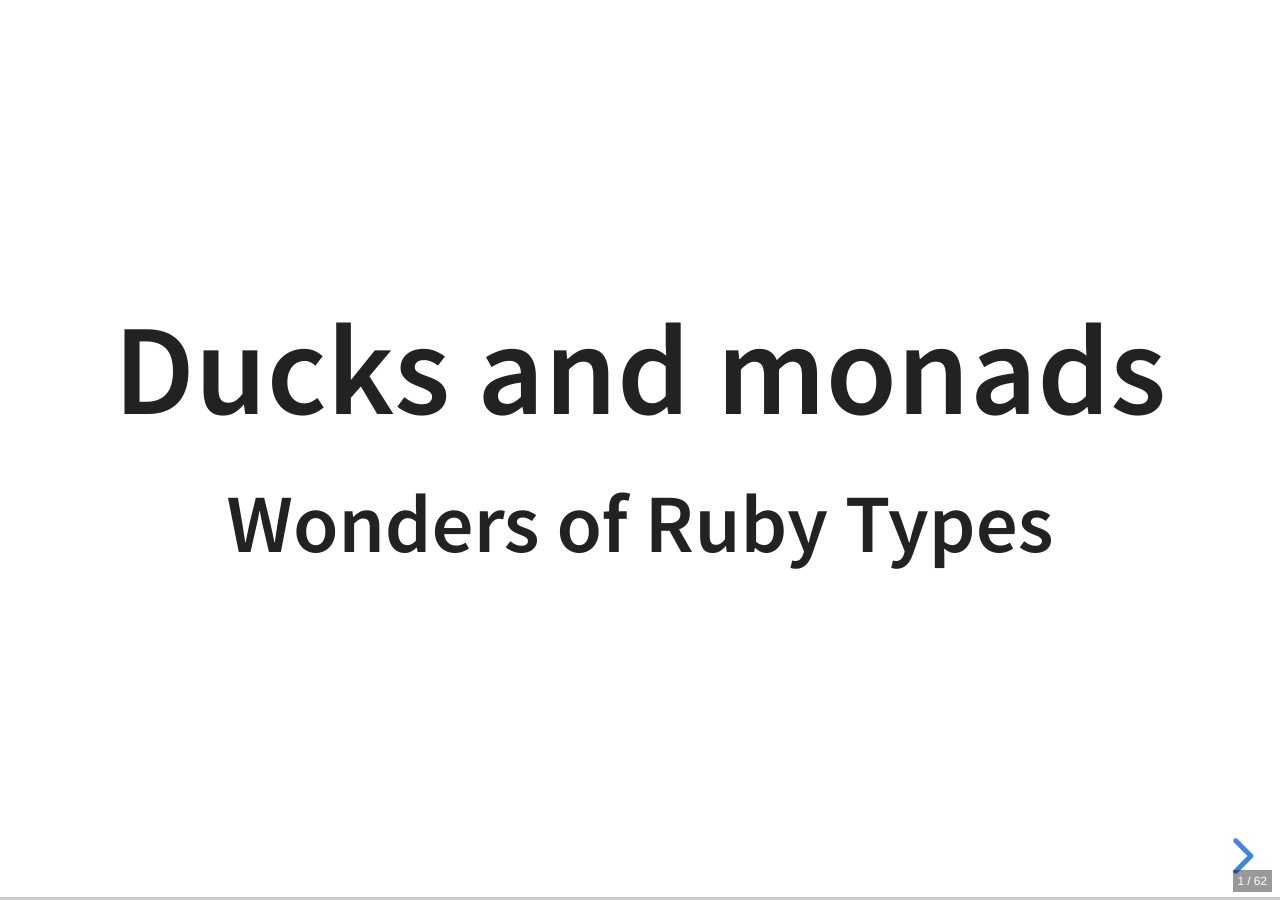
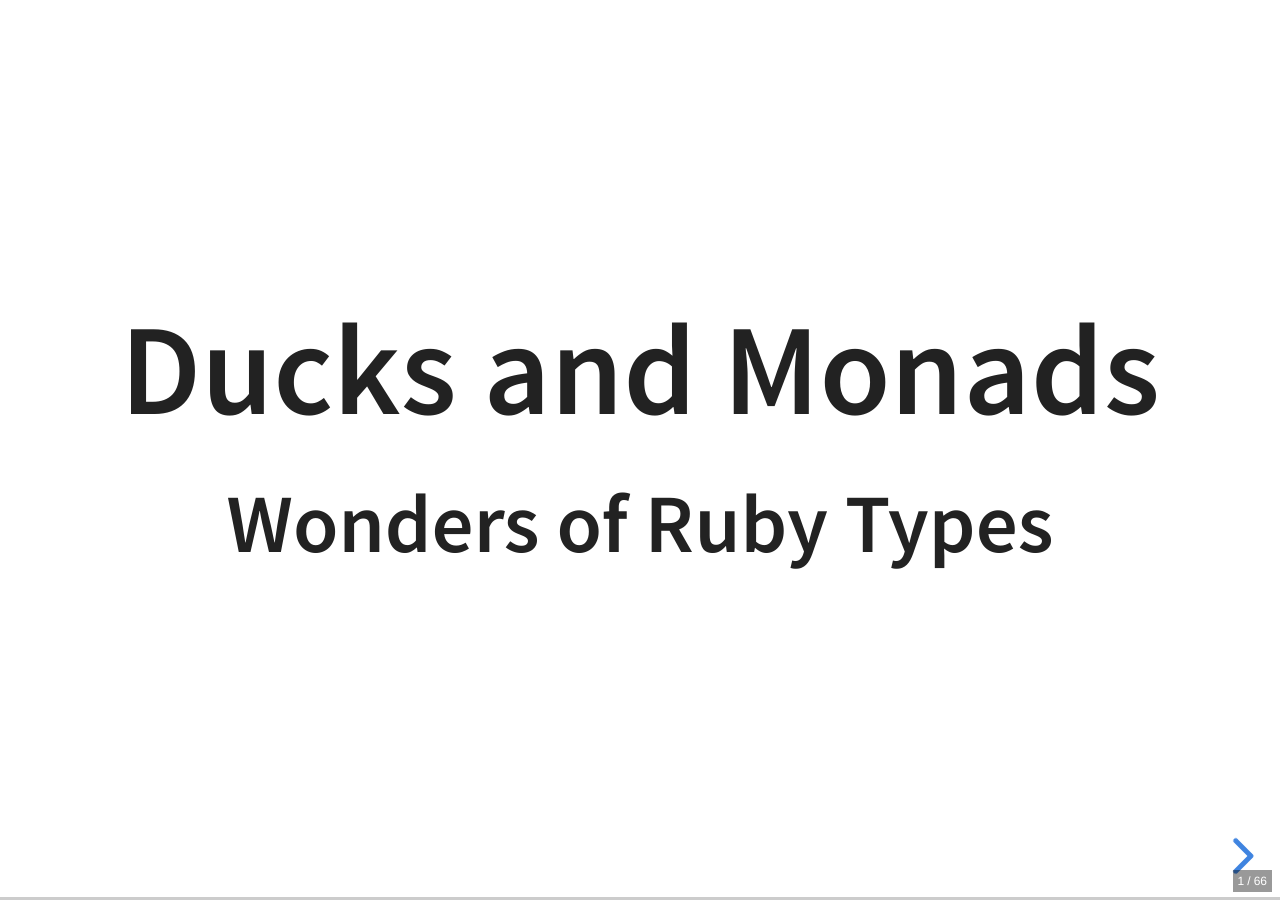
Before and after one commit to Morozzzko/Morozzzko.github.io, a Jekyll site: the page built from _slides/euruko.md, in a window 1280 px wide. Built offline with Jekyll 4.4.1, drawn with Linux system fonts in a browser that asks for light colours.

Commit message:
Add EuRuKo Presentation

```diff
--- a/_slides/euruko.md
+++ b/_slides/euruko.md
@@ -17,10 +18,16 @@
   h1, h2, h3, h4, h5, h6 {
     text-transform: none !important;
   }
+
+  .reveal pre code.ruby {
+    font-size: 1.0em;
+    line-height: 1.5em;
+    max-height: none;
+  }
 </style>
 
 <section>
-  <h1>Ducks and monads</h1>
+  <h1>Ducks and Monads</h1>
   <h2>Wonders of Ruby Types</h2>
 </section>
 
@@ -28,53 +35,79 @@
   <h2>Hey, I'm Igor</h2>
   <p>/'<span style="font-family: monospace;">iːgɔːɹ</span>/</p>
 
-  <aside class="notes">
+  <aside class="notes" data-markdown>
     Say something about yourself
   </aside>
 </section>
 
 <section>
-  <h2>I'm a developer at Qlean.ru</h2>
-  <p>
-    I get paid to write Ruby, but I really love ReasonML
-  </p>
+  <h2>I'm a polyglot programmer at Qlean.ru</h2>
 
-  <aside class="notes">
+  <aside class="notes" data-markdown>
   </aside>
 </section>
 
 <section>
   <h2>I don't trust myself</h2>
-  <p>
-    because I can never be sure my code works correctly
-  </p>
 
-  <aside class="notes">
+  <aside class="notes" data-markdown>
   </aside>
 </section>
 
 <section>
-  <h2>Four reasons I don't trust myself</h2>
-  <ul>
-    <li class="fragment" data-fragment-index="0">
-      undefined is not a function
-    </li>
-    <li class="fragment" data-fragment-index="2">
-      N&nbsp;+&nbsp;1
-    </li>
-    <li class="fragment" data-fragment-index="3">
-      I mess up business logic
-    </li>
-    <li class="fragment" data-fragment-index="4">
-      Sometimes I forget to close a bracket 🙈
-    </li>
-    <li class="fragment" data-fragment-index="5">
-      I forget some details
-    </li>
-  </ul>
+  <h2>There are four reasons I don't trust myself</h2>
+</section>
 
-  <aside class="notes">
+<section>
+  <h2>
+    undefined is not a function
+  </h2>
+
+  <aside class="notes" data-markdown>
+    Type errors:
+
+    I expect a function, but it's a string
+    I expect a string, but it's a number
+
   </aside>
+</section>
+
+<section>
+  <h2>
+    N&nbsp;+&nbsp;1
+  </h2>
+  <aside class="notes" data-markdown>
+    Used to work with rom, switched to AR
+
+    I'm extra careful, but I still make those mistakes
+
+  </aside>
+</section>
+
+<section>
+  <h2>
+    I mess up business logic
+  </h2>
+
+  <aside class="notes" data-markdown>
+    Sometimes the domain is so complex that I forget to handle an important case.
+
+    One of the recent examples: forgot to check cleaner's location, assigned a cleaner from Saint Petersburg to an order in Moscow.
+    Happily, that happened in staging environment, so the cleaner didn't have to buy a plane ticket.
+
+  </aside>
+</section>
+
+<section>
+  <h2>
+    I forget to close a bracket
+  </h2>
+</section>
+
+<section>
+  <h2>
+    I forget some details
+  </h2>
 </section>
 
 <section>
@@ -83,14 +116,56 @@
     New hobby: finding the right tools
   </p>
 
-  <aside class="notes">
+  <aside class="notes" data-markdown>
+    I'm a human, so I make a lot of mistakes. I have to use the right tools to fight those errors
+
+    I use:
+
+    * automatic tests
+    * linters
+    * manual testing
+    * code review
+
+    It's also importan to find tools that help you *write* a good code.
+
   </aside>
 </section>
 
 <section>
   <h2>Tools to write type-safe Ruby code</h2>
 
-  <aside class="notes">
+  <aside class="notes" data-markdown>
+    Today I want to talk about Ruby's type system and libraries that help us write better code
+    with regard to type safety and expressiveness.
+
+    But first, we need stop and think if we really need to care about types.
+
+  </aside>
+</section>
+
+<section>
+  <h2>Dynamic typing is not an excuse to be reckless</h2>
+
+  <aside class="notes" data-markdown>
+    Actually, yes, we do.
+
+    Ruby has a dynamic type system, but it is not a permission to be reckless about our customer's data.
+
+  </aside>
+</section>
+
+<section>
+  <h2>2 out of 10 most common errors are about types</h2>
+
+  <aside class="notes" data-markdown>
+    According to Rollbar, two out of ten most popular errors in Rails projects are related to types.
+
+    JavaScript: 7 out of 10.
+
+    This statistics does not include silent data corruptions that happen every day because we don't care about types.
+
+    Types are important. What can we use in Ruby?
+
   </aside>
 </section>
 
@@ -115,18 +190,24 @@
 
   </pre>
 
-  <aside class="notes">
+  <aside class="notes" data-markdown>
+    I entered Ruby in May 2016. Back then, the most popular tool for type-safe programming in Ruby was Virtus.
+
+    I haven't had a chance to use it because I started off with dry-rb gems, but I still kept talking to people
+    and I asked them: what was so cool about it? Why do people use Virtus, and what do they love about it?
+
   </aside>
 </section>
 
-<section>
+<!-- <section>
   <h2>What was so cool about it?</h2>
 
-  <aside class="notes">
+  <aside class="notes" data-markdown>
+
   </aside>
-</section>
+</section> -->
 
-<section>
+<!-- <section>
   <h2>Boilerplate (before)</h2>
   <pre>
     <code class="ruby" data-trim>
@@ -148,11 +229,18 @@
     </code>
 
   </pre>
-  <p>
-    We have to type each attribute name three times
-  </p>
 
-  <aside class="notes">
+  <aside class="notes" data-markdown>
+    One of the first points they mention is reduced boilerplate.
+
+    When we're using a plain old Ruby object, we have to write everything:
+
+    * constructor
+    * assign instance variable
+    * generate accessors
+
+    That results in a pretty WET code that's annoying to write
+
   </aside>
 </section>
 
@@ -176,7 +264,8 @@
     One attribute &ndash; one definition. No more typos!
   </p>
 
-  <aside class="notes">
+  <aside class="notes" data-markdown>
+    Virtus took care of that: it gave us a DSL to generate constructors and accessors. Less code, fewer mistakes.
   </aside>
 </section>
 
@@ -205,7 +294,7 @@
     It has nilable types too!
   </p>
 
-  <aside class="notes">
+  <aside class="notes" data-markdown>
   </aside>
 </section>
 
@@ -229,12 +318,12 @@
     Convenience <em>and</em> type safety!
   </p>
 
-  <aside class="notes">
+  <aside class="notes" data-markdown>
   </aside>
 </section>
 
 <section>
-  <h2>Nested assignment</h2>
+  <h2>Nested models</h2>
   <pre>
     <code class="ruby" data-trim>
       class EventDuration
@@ -256,7 +345,7 @@
 
   </pre>
 
-  <aside class="notes">
+  <aside class="notes" data-markdown>
   </aside>
 </section>
 
@@ -266,9 +355,9 @@
     But it's deprecated in favor of dry-struct
   </p>
 
-  <aside class="notes">
+  <aside class="notes" data-markdown>
   </aside>
-</section>
+</section> -->
 
 <section>
   <h2>dry-initializer can replace Virtus</h2>
@@ -285,21 +374,18 @@
       donald = Duck.new(name: 'Donald')
     </code>
   </pre>
-  <p>
-    It's a good option if you want to reduce boilerplate and annotate types
-  </p>
 
-  <aside class="notes">
+  <aside class="notes" data-markdown>
   </aside>
 </section>
 
 <section>
   <h2>dry-struct &amp; dry-types force you to learn</h2>
-  <p>
-    You can't fulyl enjoy those libraries until you've learned to think differently
-  </p>
+  <!-- <p>
+    You can't fully enjoy those libraries until you've learned to think differently
+  </p> -->
 
-  <aside class="notes">
+  <aside class="notes" data-markdown>
   </aside>
 </section>
 
@@ -312,109 +398,96 @@
     ❤
   </h2>
 
-  <aside class="notes">
+  <aside class="notes" data-markdown>
   </aside>
 </section>
 
 <section>
-  <h2>Ruby's functional features</h2>
-  <ul>
-    <li>Expression-based syntax</li>
-    <li>Higher order functions</li>
-    <li>Immutability (<code>#freeze</code>)</li>
-    <li>Identity function (<code>Object#itself</code>)</li>
-    <li>map, flat_map, reduce, select, reject</li>
-    <li><code>proc#curry</code></li>
-    <li>Tail recursion optimization (opt-in)</li>
-  </ul>
+  <h2>Expression-based syntax</h2>
+</section>
 
-  <aside class="notes">
-  </aside>
+<section>
+  <h2>Higher order functions</h2>
+</section>
+
+<section>
+  <h2>Immutability (<code>#freeze</code>)</h2>
+</section>
+
+<section>
+  <h2>Identity function (<code>Object#itself</code>)</h2>
+</section>
+
+<section>
+  <h2>map, flat_map, reduce, select, reject</h2>
+</section>
+
+<section>
+  <h2>Currying and partial application</h2>
+</section>
+
+<section>
+  <h2>Tail recursion optimization</h2>
 </section>
 
 <section>
   <h2><q>dry-types is a simple and extendable type system for Ruby</q></h2>
 
-  <aside class="notes">
+  <aside class="notes" data-markdown>
   </aside>
 </section>
 
 <section>
   <h2>What's a type, anyway?</h2>
-  <p>
-    In 1976, Parnas, Shore and Weiss gave five definitons of ”data type”
-    <ul>
-      <li>Syntactic</li>
-      <li>Representation</li>
-      <li><strong>Representation and behavior</strong></li>
-      <li>Value space</li>
-      <li><strong>Value space and behavior</strong></li>
-    </ul>
+  <ul class="fragment" data-fragment-index="1">
+    <li>Syntactic</li>
+    <li>Representation</li>
+    <li><strong>Representation and behavior</strong></li>
+    <li>Value space</li>
+    <li><strong>Value space and behavior</strong></li>
+  </ul>
 
-  </p>
-
-  <aside class="notes">
+  <aside class="notes" data-markdown>
   </aside>
 </section>
 
 <section>
-  <h2>Representation and behavior</h2>
-  <q>
-    A type is defined as its representation and a set of operators manipulating these representations.
-  </q>
+  <h3>
+    <q>
+      A type is defined as its representation and a set of operators manipulating these representations.
+    </q>
+  </h3>
 
-  <aside class="notes">
+  <aside class="notes" data-markdown>
+    Representation and behavior
   </aside>
 </section>
 
-<!-- <section>
-  <h2>Representation and behavior</h2>
-  <pre>
-    <code class="ruby" data-trim>
-      class Duck
-        def walk(steps)
-          "We've walked #{steps} steps"
-        end
-      end
+<section>
+  <h3>
+    <q>
+      A type is a set of values which a variable can possess and a set of functions that one can apply to these values.
+    </q>
+  </h3>
 
-      donald = Duck.new
-      donald.walk(10) # => "We've walked 10 steps
-      donald.nil? # => false
-      donald.class # => Duck < Object
-      donald.bark
-      # => NoMethodError: undefined method `bark' for ...
-    </code>
-
-  </pre>
-  <p>
-    Objects are representation. Methods are operators.
-  </p>
-</section> -->
-
-<section>
-  <h2>Value space and behavior</h2>
-  <q>
-    A type is a set of values which a variable can possess and a set of functions that one can apply to these values.
-  </q>
-
-  <aside class="notes">
+  <aside class="notes" data-markdown>
   </aside>
 </section>
 
 <section>
   <h2>A variable can possess an infinite set of values</h2>
   <p>
-    But we still expect our variables types be predictable
+    But we still expect its types to be predictable
   </p>
 
-  <aside class="notes">
+  <aside class="notes" data-markdown>
   </aside>
 </section>
 
 <section>
   <h2>How do we define a type in Ruby?</h2>
 
-  <aside class="notes">
+  <aside class="notes" data-markdown>
   </aside>
 </section>
 
@@ -424,14 +497,14 @@
   If it looks like a duck, swims like a duck, and quacks like a duck, then it probably is a duck.
   </q>
 
-  <aside class="notes">
+  <aside class="notes" data-markdown>
   </aside>
 </section>
 
 <section>
   <h2>Object belongs to a type if it exposes desired behavior</h2>
 
-  <aside class="notes">
+  <aside class="notes" data-markdown>
   </aside>
 </section>
 
@@ -442,62 +515,58 @@
     <code class="ruby" data-trim>
       class Duck
         def call
-          "Hello"
+          "Hello there"
         end
-      end
-      def quack
-        "<3"
       end
 
       huey = Duck.new
-      dewey = -> { "there" }
-      louie = method(:quack)
+      dewey = -> { "<3" }
 
-      [huey, dewey, louie].map(&:call).join(' ')
+      [huey, dewey].map(&:call).join(' ')
       # => "Hello there <3"
     </code>
   </pre>
 
-  <aside class="notes">
+  <aside class="notes" data-markdown>
   </aside>
 </section>
 
 <section>
   <h2>
-    What's so different about dry-types?
+    What's so different about dry&#x2011;types?
   </h2>
 
-  <aside class="notes">
+  <aside class="notes" data-markdown>
   </aside>
 </section>
 
 <section>
   <h2>Composable type and value constructors</h2>
 
-  <aside class="notes">
+  <aside class="notes" data-markdown>
   </aside>
 </section>
 
 <section>
-  <h2>A constructor is a method that initialized an object of a a specific type</h2>
+  <h2>A value constructor is a method that initializes an object of a specific type</h2>
 
-  <aside class="notes">
+  <aside class="notes" data-markdown>
   </aside>
 </section>
 
 <section>
   <h2>Value constructors in Ruby</h2>
   <ul>
-    <li><code>Class#new</code></li>
-    <li><code>Kernel#Integer</code></li>
-    <li><code>Kernel#String</code></li>
-    <li><code>Kernel#Hash</code></li>
-    <li><code>Kernel#URI</code></li>
-    <li><code>Kernel#Rational</code></li>
-    <li><code>…</code></li>
+    <li class="fragment" data-fragment-index="1"><code>Class#new</code></li>
+    <li class="fragment" data-fragment-index="2"><code>Kernel#Integer</code></li>
+    <li class="fragment" data-fragment-index="2"><code>Kernel#String</code></li>
+    <li class="fragment" data-fragment-index="2"><code>Kernel#Hash</code></li>
+    <li class="fragment" data-fragment-index="2"><code>Kernel#URI</code></li>
+    <li class="fragment" data-fragment-index="2"><code>Kernel#Rational</code></li>
+    <li  class="fragment" data-fragment-index="2"><code>…</code></li>
   </ul>
 
-  <aside class="notes">
+  <aside class="notes" data-markdown>
   </aside>
 </section>
 
@@ -513,7 +582,7 @@
     </code>
   </pre>
 
-  <aside class="notes">
+  <aside class="notes" data-markdown>
   </aside>
 </section>
 
@@ -521,31 +590,15 @@
   <h2>Value constructors in dry-rb</h2>
   <pre>
     <code class="ruby" data-trim>
-      Types::Coercible::Float.call("123") # => 123.0
-      Types::Coercible::Float.call(123) # => 123.0
+      Types::Coercible::Float["123"] # => 123.0
+      Types::Coercible::Float[123] # => 123.0
       Types::Coercible::Float.call(123.0) # => 123.0
-      Types::Coercible::Float.call([123]) # => TypeError
+      Types::Coercible::Float.([123]) # => TypeError
       # (can't convert Array into Float)
     </code>
   </pre>
 
-  <aside class="notes">
-  </aside>
-</section>
-
-<section>
-  <h2>Categories of dry-types</h2>
-  <ul>
-    <li>definition <code>(Types)</code></li>
-    <li>strict <code>(Types::Strict)</code></li>
-    <li>coercible <code>(Types::Coercible)</code></li>
-    <li>optional <code>(Types::Optional)</code></li>
-    <li>maybe <code>(Types::Maybe)</code></li>
-    <li>params <code>(Types::Params)</code></li>
-    <li>json <code>(Types::JSON)</code></li>
-  </ul>
-
-  <aside class="notes">
+  <aside class="notes" data-markdown>
   </aside>
 </section>
 
@@ -553,46 +606,27 @@
   <h2>Definitions</h2>
   <pre>
     <code class="ruby" data-trim>
-      class Duck
-        extend Dry::Initializer
-
-        option :name, Types::String
-        option :age, Types::Integer, optional: true
+      class Duck < Dry::Struct
+        attribute :name, Types::String
+        attribute :age, Types::Integer
       end
 
-      donald = Duck.new(name: 123) #  No error here
+      donald = Duck.new(name: 123, age: []) #  No error here
     </code>
 
   </pre>
-  <p>
-    Base definitions without type checks or coercions. Only suitable for type annotations
-  </p>
 
-  <aside class="notes">
+  <aside class="notes" data-markdown>
   </aside>
 </section>
 
 <section>
   <h2>Coercible types</h2>
-  <pre>
-    <code class="ruby" data-trim>
-      class Duck
-        extend Dry::Initializer
+  <code>
+    Types::Coercible::Integer['13'] <br /># => 13
+  </code>
 
-        option :name, Types::Coercible::String
-        option :age, Types::Coercible::Integer, optional: true
-      end
-
-      donald = Duck.new(name: 'Donald', age: '13')
-      donald.age # => 13
-    </code>
-
-  </pre>
-  <p>
-    Coercible types use kernel coercions to build a specific value and raise exceptions if it's impossible.
-  </p>
-
-  <aside class="notes">
+  <aside class="notes" data-markdown>
   </aside>
 </section>
 
@@ -600,24 +634,18 @@
   <h2>Strict types</h2>
   <pre>
     <code class="ruby" data-trim>
-      class Duck
-        extend Dry::Initializer
-
-        option :name, Types::Strict::String
-        option :age, Types::Strict::Integer, optional: true
-      end
-
-      donald = Duck.new(name: 'Donald', age: '13')
+      Types::Strict::Integer['13']
       # => Dry::Types::ConstraintError ("13" violates constraints
       # => (type?(Integer, "13") failed))
+
+      Types::Strict::Integer[nil] # => ConstraintError
+
+      Types::Strict::Integer[1] # => 1
     </code>
 
   </pre>
-  <p>
-    Strict types ensure that the constructor input matches the output type.
-  </p>
 
-  <aside class="notes">
+  <aside class="notes" data-markdown>
   </aside>
 </section>
 
@@ -625,101 +653,15 @@
   <h2>Optional types</h2>
   <pre>
     <code class="ruby" data-trim>
-      class Duck
-        extend Dry::Initializer
+      Types::Optional::Strict::String[nil] # => nil
 
-        option :name, Types::Optional::Strict::String
-        option :age, Types::Optional::Strict::Integer
-      end
-
-      donald = Duck.new(name: 'Donald', age: nil)
-      donald.name # => 'Donald'
-      donald.age # => nil
+      Types::Optional::Strict::String["foo"] # => "foo"
     </code>
 
   </pre>
-  <p>
-    Optional types mark a strict or coercible type as nilable.
-  </p>
 
-  <aside class="notes">
+  <aside class="notes" data-markdown>
   </aside>
-</section>
-
-<section>
-  <h2>Maybe types</h2>
-  <pre>
-    <code class="ruby" data-trim>
-      Dry::Types.load_extensions(:maybe)
-
-      class Duck
-        extend Dry::Initializer
-
-        option :name, Types::Maybe::Strict::String
-        option :age, Types::Maybe::Strict::Integer
-      end
-
-      donald = Duck.new(name: 'Donald', age: nil)
-      donald.name # => Some('Donald')
-      donald.age # => None
-    </code>
-
-  </pre>
-  <p>
-    Maybe types behave similarly to optional types, except they wrap the result into the Maybe monad.
-  </p>
-
-  <aside class="notes">
-  </aside>
-</section>
-
-<section>
-  <h2>Algebraic data type (ADT)</h2>
-  <p>
-    is a type formed by combining other types.
-  </p>
-
-  <aside class="notes">
-  </aside>
-</section>
-
-<section>
-  <h2>Algebraic data type: product</h2>
-  <p>
-    Whenever a type consists of multiple fields, it's a product type.
-  </p>
-
-  <aside class="notes">
-  </aside>
-</section>
-
-<section>
-  <h2>Algebraic data type: sum</h2>
-  <p>
-    Whenever a value can be one of multiple possible types, it's a sum.
-  </p>
-
-  <aside class="notes">
-  </aside>
-</section>
-
-<section>
-  <h2>Sum in action</h2>
-
-  <pre>
-    <code class="ruby" data-trim>
-      Age = Types::Strict::String | Types::Strict::Integer
-
-      Age["12"] #=> "12"
-      Age[12] # => 12
-      Age[nil] # => Dry::Types::ConstraintError
-      # (nil violates constraints (type?(Integer, nil) failed))
-    </code>
-  </pre>
-
-  <aside class="notes">
-  </aside>
-
 </section>
 
 <section>
@@ -736,34 +678,116 @@
     </code>
   </pre>
 
-  <aside class="notes">
+  <aside class="notes" data-markdown>
+    Mention type constructors
   </aside>
 </section>
 
 <section>
+  <h2>
+    dry-types gives us a new way to think and treat our data
+  </h2>
+
+  <aside class="notes" data-markdown>
+    * Mutability
+    * Limit possible values
+    * Static type checking
+  </aside>
+</section>
+
+<!-- <section>
+  <h2>Maybe types</h2>
+  <pre>
+    <code class="ruby" data-trim>
+      Dry::Types.load_extensions(:maybe)
+
+      class Duck < Dry::Struct
+        attribute :name, Types::Maybe::Strict::String
+        attribute :age, Types::Maybe::Strict::Integer
+      end
+
+      donald = Duck.new(name: 'Donald', age: nil)
+      donald.name # => Some('Donald')
+      donald.age # => None
+    </code>
+
+  </pre>
+  <p>
+    Maybe types behave similarly to optional types, except they wrap the result into the Maybe monad.
+  </p>
+
+  <aside class="notes" data-markdown>
+  </aside>
+</section> -->
+
+<section>
+  <h2>Algebraic data type (ADT)</h2>
+  <p>
+    is a type formed by combining other types.
+  </p>
+
+  <aside class="notes" data-markdown>
+  </aside>
+</section>
+
+<section>
+  <h2>Product type: variable has many fields</h2>
+
+  <aside class="notes" data-markdown>
+  </aside>
+</section>
+
+<section>
+  <h2>Sum type: variable can use different types</h2>
+
+  <aside class="notes" data-markdown>
+    * Variant type
+    * Tagged union
+    * Disjoint union
+  </aside>
+</section>
+
+<section>
+  <h2>Sum in action</h2>
+
+  <pre>
+    <code class="ruby" data-trim>
+      Age = Types::Strict::String | Types::Strict::Integer
+
+      Age["12"] #=> "12"
+      Age[12] # => 12
+
+      Age[nil] # => Dry::Types::ConstraintError
+      # (nil violates constraints (type?(Integer, nil) failed))
+    </code>
+  </pre>
+
+  <aside class="notes" data-markdown>
+    Yet another case of type constructors: we compose two types to get a third one
+  </aside>
+
+</section>
+
+<!-- <section>
   <h2>Instance type</h2>
 
   <pre>
     <code class="ruby" data-trim>
       Goose = Class.new
 
-      StrictGoose = Types::Instance(Goose)
-      OptionalGoose = StrictGoose.optional
+      OptionalGoose = Types.Instance(Goose).optional
 
       lucy = Goose.new
 
       OptionalGoose[lucy] # => #<Goose#....>
-      StrictGoose[lucy] # => #<Goose#....>
 
       OptionalGoose[nil] # => nil
-      StrictGoose[nil] # => Dry::Types::ConstraintError
-      # (nil violates constraints (type?(Goose, nil) failed))
     </code>
   </pre>
 
-  <aside class="notes">
+  <aside class="notes" data-markdown>
   </aside>
-</section>
+</section> -->
 
 <!--
 
@@ -786,21 +810,18 @@
 
 <section>
   <h2>Monads are similar to musical instruments</h2>
-  <p>
+
+  <aside class="notes" data-markdown>
     You can use them, but you can't give them a good definition without being wrong
-  </p>
-
-  <aside class="notes">
   </aside>
 </section>
 
 <section>
-  <h2>A monad is just a monoid in the category of endofunctors</h2>
-  <p>
+  <h2><q>A monad is just a monoid in the category of endofunctors.
     What's the problem?
-  </p>
+  </q></h2>
 
-  <aside class="notes">
+  <aside class="notes" data-markdown>
   </aside>
 </section>
 
@@ -819,7 +840,7 @@
     </code>
   </pre>
 
-  <aside class="notes">
+  <aside class="notes" data-markdown>
   </aside>
 </section>
 
@@ -828,7 +849,7 @@
     A monad is a result object with a few rules
   </h2>
 
-  <aside class="notes">
+  <aside class="notes" data-markdown>
   </aside>
 </section>
 
@@ -841,14 +862,14 @@
     Popular for Railway-oriented programming
   </p>
 
-  <aside class="notes">
+  <aside class="notes" data-markdown>
   </aside>
 </section>
 
 <section>
-  <h2><code>type Result a b = Failure a | Success b</code></h2>
+  <h2><code class="haskell">type Result a b = Failure a | Success b</code></h2>
 
-  <aside class="notes">
+  <aside class="notes" data-markdown>
   </aside>
 </section>
 
@@ -874,7 +895,7 @@
     It returns <code>Failure(String)</code> or <code>Success(Enemy)</code>
   </p>
 
-  <aside class="notes">
+  <aside class="notes" data-markdown>
   </aside>
 </section>
 
@@ -895,7 +916,7 @@
 
   </pre>
 
-  <aside class="notes">
+  <aside class="notes" data-markdown>
   </aside>
 </section>
 
@@ -921,7 +942,7 @@
 
   </pre>
 
-  <aside class="notes">
+  <aside class="notes" data-markdown>
   </aside>
 </section>
 
@@ -931,7 +952,7 @@
     Errors are not so exceptional, so we must always keep them in mind.
   </p>
 
-  <aside class="notes">
+  <aside class="notes" data-markdown>
   </aside>
 </section>
 
@@ -951,7 +972,7 @@
     </code>
   </pre>
 
-  <aside class="notes">
+  <aside class="notes" data-markdown>
   </aside>
 </section>
 
@@ -962,7 +983,7 @@
     Task { ... }.bind(&:print)
   </code>
 
-  <aside class="notes">
+  <aside class="notes" data-markdown>
   </aside>
 </section>
 
@@ -986,7 +1007,7 @@
     </code>
   </pre>
 
-  <aside class="notes">
+  <aside class="notes" data-markdown>
   </aside>
 </section>
 
@@ -1008,6 +1029,7 @@
 
 <section>
   <h2>Recap</h2>
+  <!-- TODO: split -->
   <ul>
     <li>dry-initializer + dry-types can replace Virtus</li>
     <li>dry-types = flexible type definitions and type safety</li>
@@ -1015,7 +1037,7 @@
     <li>Ruby is great for programmers</li>
   </ul>
 
-  <aside class="notes">
+  <aside class="notes" data-markdown>
   </aside>
 </section>
 
@@ -1027,7 +1049,7 @@
     igor@morozov.is
   </p>
 
-  <aside class="notes">
+  <aside class="notes" data-markdown>
   </aside>
 </section>
 
```
Also changed, not shown: other parts of _slides/euruko.md (+2 -1 lines).
